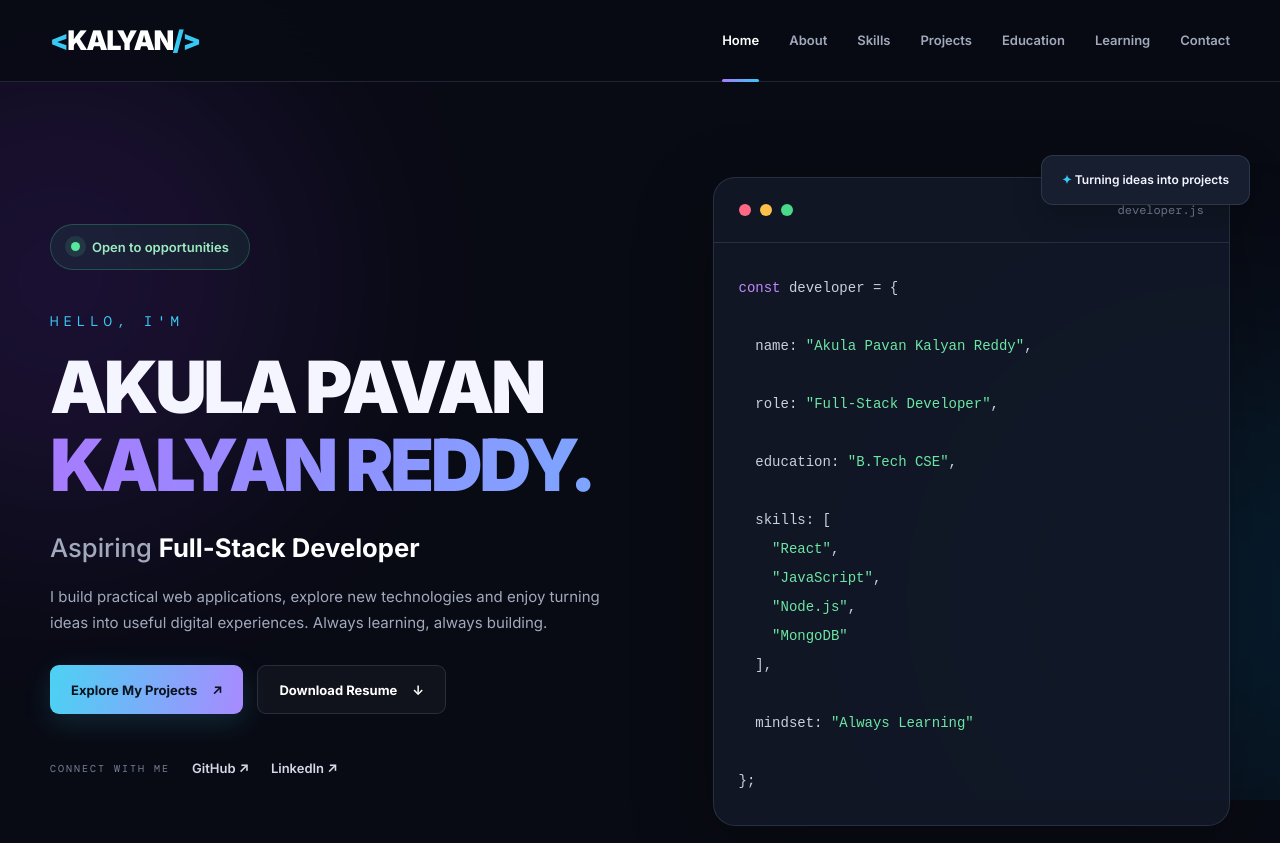
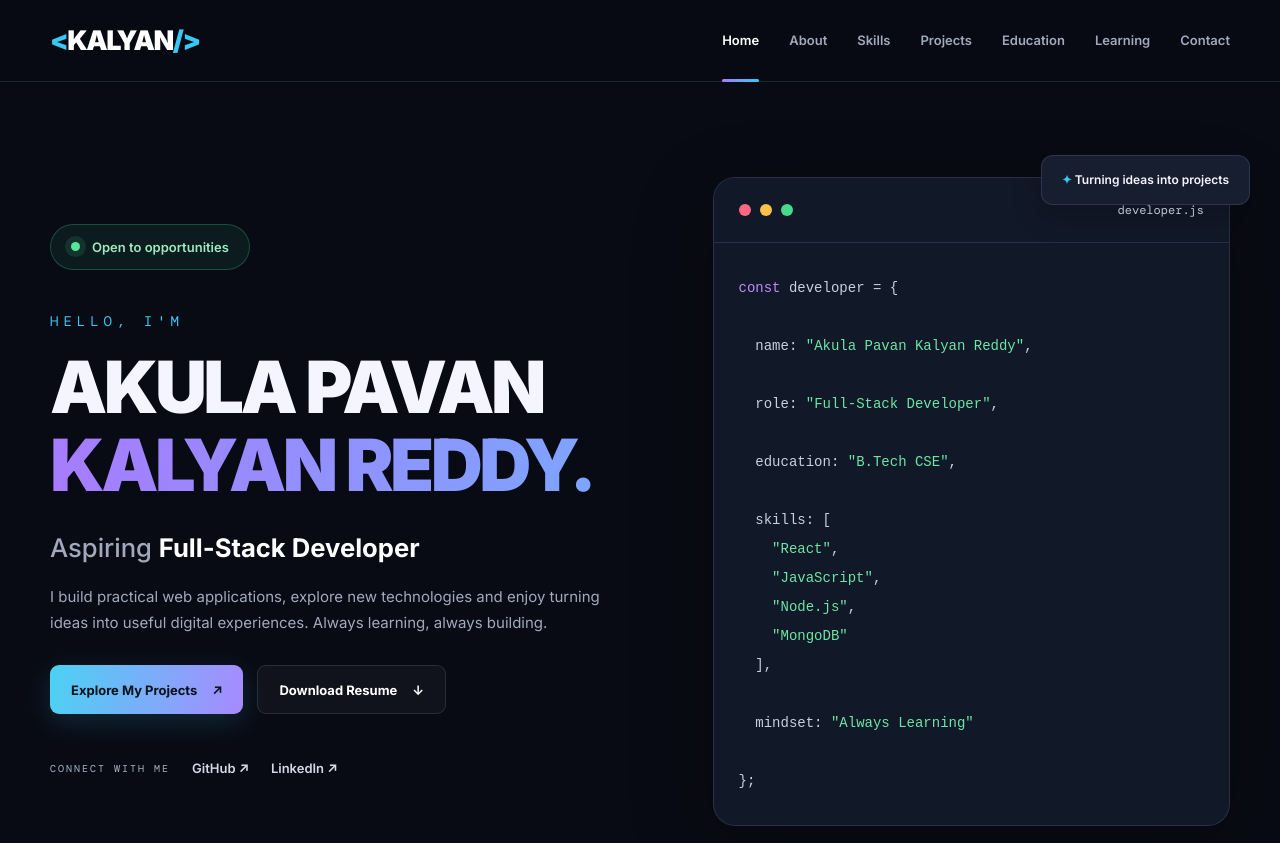
Before and after one commit to Pavankalyan-13/MyPortfolio, a plain HTML site: page index.html in a window 1280 px wide. Shown: the top 843 px of the page. Drawn offline with nearby package versions, Linux system fonts and the light colour scheme.

Commit message:
Improve portfolio accessibility and color contrast

```diff
--- a/style.css
+++ b/style.css
@@ -1900,3 +1900,37 @@ button:focus-visible {
     }
 
 }
+
+/* =====================================
+   ACCESSIBILITY CONTRAST IMPROVEMENTS
+===================================== */
+
+/* Improve developer.js text visibility */
+.code-filename {
+    color: #d7e0f0 !important;
+}
+
+/* Improve readability of secondary text */
+:root {
+    --subtle: #a7b2c6;
+}
+
+/* Remove decorative glow layers affecting contrast */
+.glow {
+    display: none;
+}
+
+/* Maintain a consistent dark background */
+body {
+    background-color: #090b14;
+    color: #f5f5ff;
+}
+
+/* Improve code window readability */
+.code-header {
+    background-color: #111827;
+}
+
+.code-card {
+    background-color: #111827;
+}
```
